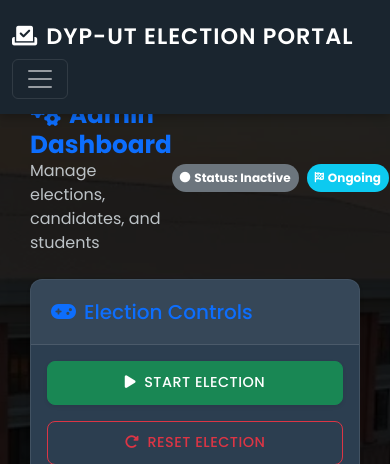
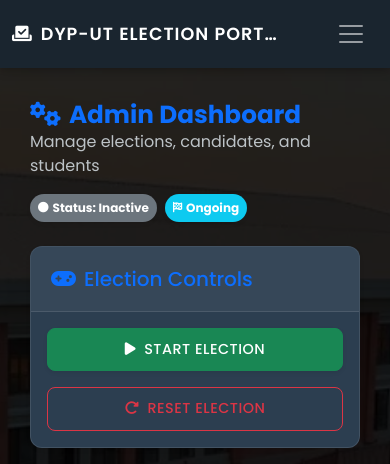
Before and after one commit to pranot0203/saee, a Flask app: page /admin in a window 390 px wide. Shown: the top 464 px of the page. Run offline with Flask 3, Linux system fonts and the light colour scheme; a user stored in the database is signed in.

Commit message:
Complete DYP-UT Voting System Upload

```diff
--- a/templates/admin.html
+++ b/templates/admin.html
@@ -1,16 +1,16 @@
 {% extends "index.html" %}
 
 {% block content %}
-<div class="d-flex justify-content-between align-items-center mb-4">
+<div class="d-flex flex-column flex-md-row justify-content-between align-items-md-center gap-3 mb-4">
     <div>
         <h2 class="fw-bold mb-0 text-primary"><i class="fas fa-cogs me-2"></i>Admin Dashboard</h2>
         <p class="text-muted mb-0">Manage elections, candidates, and students</p>
     </div>
-    <div class="d-flex gap-2">
-        <span class="badge {% if state.is_active %}bg-success{% else %}bg-secondary{% endif %} p-2 d-flex align-items-center rounded-pill">
+    <div class="d-flex flex-wrap gap-2">
+        <span class="badge {% if state.is_active %}bg-success{% else %}bg-secondary{% endif %} p-2 d-flex align-items-center rounded-pill shadow-sm">
             <i class="fas fa-circle me-1 small"></i> Status: {% if state.is_active %}Active{% else %}Inactive{% endif %}
         </span>
-        <span class="badge {% if state.is_finished %}bg-danger{% else %}bg-info{% endif %} p-2 d-flex align-items-center rounded-pill">
+        <span class="badge {% if state.is_finished %}bg-danger{% else %}bg-info{% endif %} p-2 d-flex align-items-center rounded-pill shadow-sm">
             <i class="fas fa-flag-checkered me-1 small"></i> {% if state.is_finished %}Finished{% else %}Ongoing{% endif %}
         </span>
     </div>
--- a/templates/index.html
+++ b/templates/index.html
@@ -67,6 +67,19 @@
             font-weight: 600;
             letter-spacing: 1px;
             font-size: 1.4rem;
+            white-space: nowrap;
+            overflow: hidden;
+            text-overflow: ellipsis;
+            max-width: 75%;
+        }
+
+        @media (max-width: 576px) {
+            .navbar-brand {
+                font-size: 1.1rem;
+            }
+            .container-main {
+                padding: 15px;
+            }
         }
 
         .container-main {
@@ -163,9 +176,9 @@
 </head>
 <body>
     <nav class="navbar navbar-expand-lg navbar-dark fixed-top">
-        <div class="container">
+        <div class="container d-flex justify-content-between align-items-center">
             <a class="navbar-brand" href="/"><i class="fas fa-vote-yea me-2"></i>DYP-UT ELECTION PORTAL</a>
-            <button class="navbar-toggler" type="button" data-bs-toggle="collapse" data-bs-target="#navbarNav">
+            <button class="navbar-toggler border-0 shadow-none" type="button" data-bs-toggle="collapse" data-bs-target="#navbarNav">
                 <span class="navbar-toggler-icon"></span>
             </button>
             <div class="collapse navbar-collapse" id="navbarNav">
```
Also changed, not shown: instance/voting.db.
